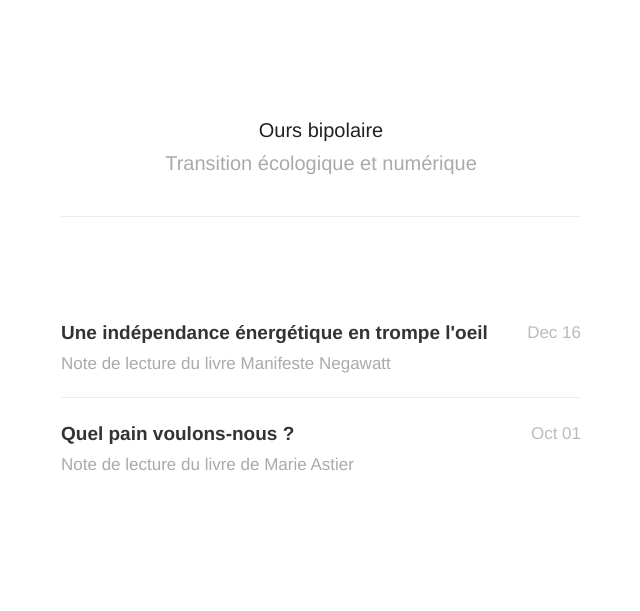
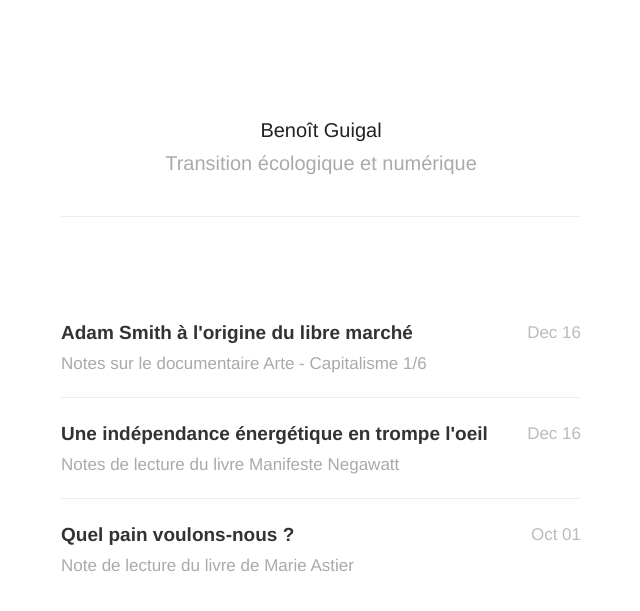
Before and after one commit to benoitguigal/blog, a Jekyll site: the page built from index.html, in a window 1280 px wide. Shown: the top 611 px of the page, without its empty margins (319-959 px from the left). Built offline with Jekyll 4.4.1, drawn with Linux system fonts in a browser that asks for light colours; nearby versions of some CDN libraries; a script that is not in the unit is left out; the list of posts is cut into pages by our own code; part of the change alters nothing that is shown.

Commit message:
ajout d'un post sur le documentaire Arte Capitalisme 1/6

```diff
--- a/_includes/profile.html
+++ b/_includes/profile.html
@@ -1,7 +1,7 @@
 <div class="profile">
     <section id="wrapper">
         <header id="header">
-        <h1>{{ site.name }}</h1>
+        <h1>{{ site.author }}</h1>
         <h2>{{ site.description }}</h2>
         </header>
     </section>
--- /dev/null
+++ b/_posts/2018-12-16-capitalisme-1.md
@@ -0,0 +1,27 @@
+---
+title:  "Adam Smith à l'origine du libre marché"
+date:   2018-12-16 18:00:00
+description: "Notes sur le documentaire Arte - Capitalisme 1/6"
+---
+
+*Ce post est un résumé de l'épisode 1 de la série [documentaire Arte "Capitalisme"](https://boutique.arte.tv/detail/capitalisme_serie)*
+
+La paternité du capitalisme est attribuée à Adam Smith, philosphe écossais du XVIIIe siècle. Adam Smith cherche à  dégager des lois économiques de manière scientifique, indépendamment de tout contexte social, culturel ou religieux. Pour lui, l'économie de marché est l'évolution naturelle de notre société et provient de l'inclinaison des hommes à pratiquer le troc et le commerce.
+
+Or cela fait deux cent ans que les anthropologues n'ont cessé de réfuter les théories d'Adam Smith en étudiant les sociétés dites "primitives". Comme le montre Marcel Mauss dans *Essai sur le Don*, le modèle dominant d'échanges dans ces sociétés repose sur le *dons - contre dons*. Les phénomènes économiques ne sont pas dissociables des autres aspects de la vie sociale et ne peuvent se réduire à de purs calculs d'intérêts.
+
+Si la science économique d'Adam Smith ne peut expliquer les fondements de l'économie de marché, pourquoi ce modèle s'est-il imposé ? La réponse se trouve du côté des acteurs du capitalisme: marchands, banquiers, investisseurs, propriétaires, etc. Le capitalisme n'est pas le mise en oeuvre d'un concept mais le résultat d'un processus historique porté par les intérêts de ces gens là. L'origine de ce processus historique se trouve plus de deux cent ans avant l'écriture de *La Richesse des Nations* lors de la découverte de l'Amérique par Christophe Colomb.
+
+Avant 1492, on considérait que toutes les vérités avaient été découvertes par les anciens et figuraient dans les saintes écritures. Le monde était plat, cyclique. Après la découverte de l'Amérique, les européens prennent conscience de l'étendue du monde et des ses richesses. Ils se lancent dans une conquête frénétique du nouveau monde, quitte à massacrer les populations indigènes.
+
+À l'époque, La Chine aurait facilement pu faire ce qu'ont fait les conquistadors car ils avaient une avance technologique sur les européens dans le domaine de la navigation. L'idée de dépeupler des continents entiers pour s'enrichir n'est jamais venu à l'idée des chinois, la plupart des gens trouveraient cela complètement fou et cruel. Pourquoi les européens l'ont-ils fait ? La réponse se trouve dans la relation particulière qu'il existait entre explorateurs et prêteurs. L'explorateur était l'archétype de l'entrepreneur qui monte une opération à partir de rien dans le but dans tirer des profits. Surendetté, il est obligé de piller les ressources des terres découvertes pour rembourser les prêteurs. Les premières découvertes ont également montré aux investisseurs qu'il était possible d'espérer un gain bien supérieur à la somme engagée initialement, ce qui va aiguiser les appétits. C'est le début d'une spirale sans fin.
+
+Les échanges se mondialisent et la production de valeur se rationnalise. Au XVIIè siècle en Angleterre, les propriétaires terriens font valoir leurs droits sur les terres communales exploitées auparavant par les petits paysans. Leur objectif est de mettre en place une agriculture productiviste. Ce phénomène est particulièrement connu en Angleterre est porte le nom d'*enclosure*. Les petits paysans se retrouvent sans emploi, perdent leur autonomie et leur lien avec la terre. Ils n'ont pas d'autres choix que de s'exiler en ville, sans ressources, où ils serviront de main d'oeuvre bon marché pour la révolution industrielle naissante.
+
+Le capitalisme est un système dynamique qui se nourrit de lui même. Pour fonctionner le moteur doit tourner à plein régime. On persuade les gens de consommer toujours plus en créant de nouveaux besoins. Si tel n'était pas le cas, on verrait s'abattre sur nous crise économique et chômage. Le capitalisme a permit un enrichissement rapide des pays occidentaux mais on passe volontiers sous silence que cette enrichissement a été dopé successivement par:
+
+* le pillage des richesses du nouveau monde
+* l'exploitation des esclaves
+* l'exploitation des ressources naturelles
+
+On voit donc que le capitalisme n'est pas viable dans une logique égalitaire et durable.
--- a/_posts/2018-12-16-independance-energetique-en-trompe-l'oeil.md
+++ b/_posts/2018-12-16-independance-energetique-en-trompe-l'oeil.md
@@ -1,7 +1,7 @@
 ---
 title:  "Une indépendance énergétique en trompe l'oeil"
-date:   2018-12-16 00:00:00
-description: "Note de lecture du livre Manifeste Negawatt"
+date:   2018-12-16 17:00:00
+description: "Notes de lecture du livre Manifeste Negawatt"
 ---
 
 Un des arguments en faveur du nucléaire est l'indépendance énergétique. D'après le [dernier bilan énérgétique](http://www.statistiques.developpement-durable.gouv.fr/publications/p/2753/969/bilan-energetique-france-metropolitaine-2017-donnees.html) publié, le taux d'indépendance énergétique de la France en 2017 s'élèverait à 53% ! C'est impressionant mais totalement faux. Deux problèmes:
```
